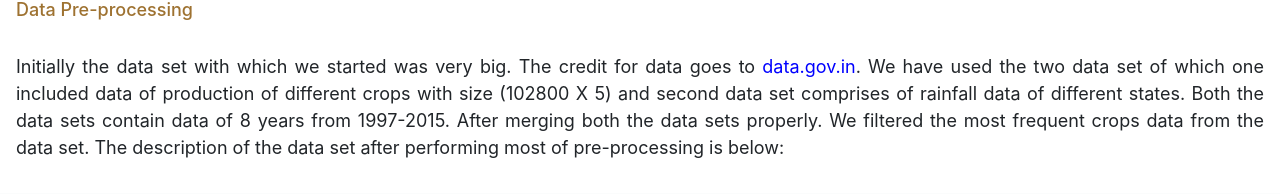
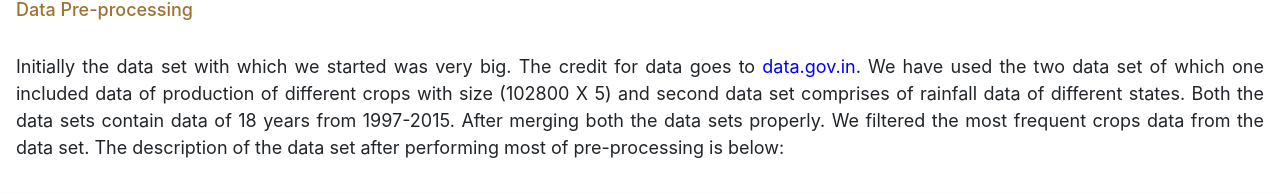
Before and after one commit to shubham-yadav-git/crop-production-predictor, a Flask app: page /about in a window 1280 px wide. Shown: the part 467-661 px from the top of the page. Run offline with Flask 2, Linux system fonts and the light colour scheme; parts of the project's set-up code (start-up, migrations or seed data) failed here and were passed over; some libraries are stand-ins or nearby versions.

Commit message:
Years Correction

```diff
--- a/templates/about.html
+++ b/templates/about.html
@@ -115,7 +115,7 @@
         <h4 class="subhead">Data Pre-processing</h4>
         <p class="para-container">
             Initially the data set with which we started was very big. The credit for data goes to <a href="https://data.gov.in/">data.gov.in</a>. We have used the two data set of which one included data of production of different crops with size (102800 X 5) and second data set comprises of rainfall
-            data of different states. Both the data sets contain data of 8 years from 1997-2015. After merging both the data sets properly. We filtered the most frequent crops data from the data set. The description of the data set after performing most of pre-processing is below:
+            data of different states. Both the data sets contain data of 18 years from 1997-2015. After merging both the data sets properly. We filtered the most frequent crops data from the data set. The description of the data set after performing most of pre-processing is below:
             <div class="table-responsive">
                 <table border="1" class="table table-light">
                     <thead class="bg-success text-light">
```
